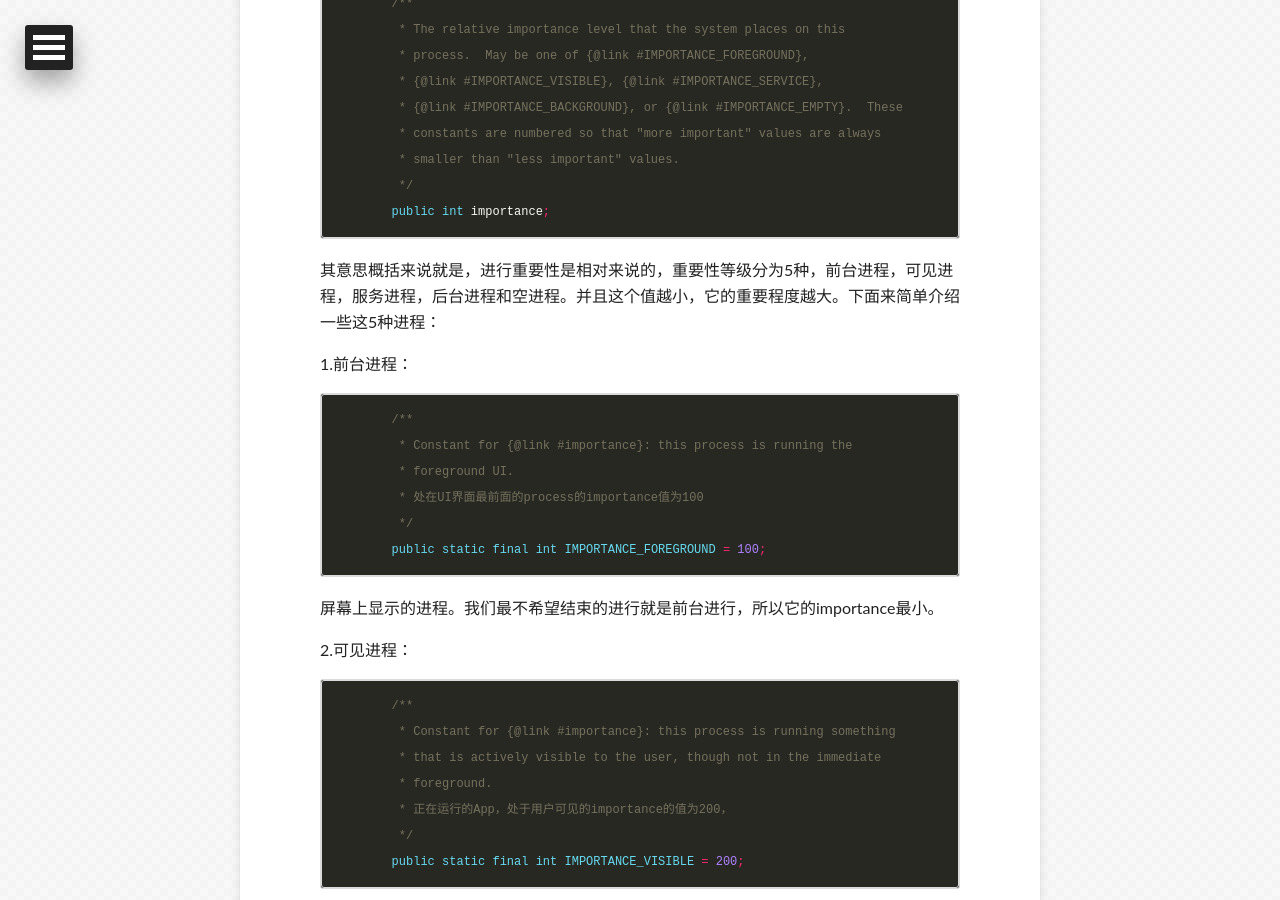
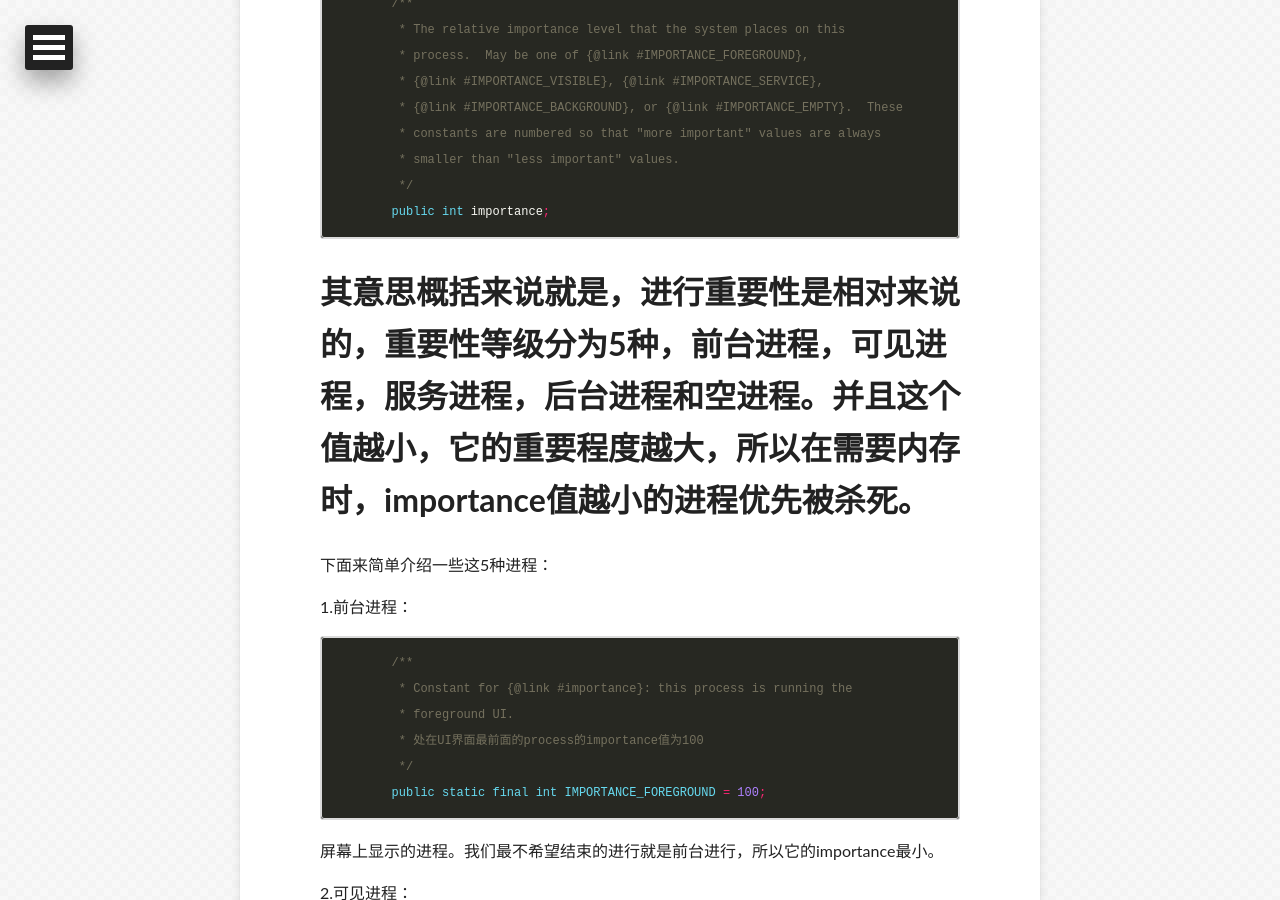
Before and after one commit to apyixiang/apyixiang.github.io, a Jekyll site: the page built from _posts/2015-08-28-android-process.markdown, in a window 1280 px wide and 900 px high, scrolled down 416 px. Built offline with Jekyll 4.4.1, drawn with Linux system fonts in a browser that asks for light colours; some web fonts are replaced; Markdown is read by kramdown in place of the engine named in the settings; comment, search, counter and statistics services are not loaded.

Commit message:
Update 2015-08-28-android-process.markdown

````diff
--- a/_posts/2015-08-28-android-process.markdown
+++ b/_posts/2015-08-28-android-process.markdown
@@ -22,7 +22,9 @@ tags: [android,process]
         public int importance;
 ```
 
-其意思概括来说就是，进行重要性是相对来说的，重要性等级分为5种，前台进程，可见进程，服务进程，后台进程和空进程。并且这个值越小，它的重要程度越大。下面来简单介绍一些这5种进程：
+其意思概括来说就是，进行重要性是相对来说的，重要性等级分为5种，前台进程，可见进程，服务进程，后台进程和空进程。并且这个值越小，它的重要程度越大，所以在需要内存时，importance值越小的进程优先被杀死。
+===
+下面来简单介绍一些这5种进程：
 
 1.前台进程：
 
````
